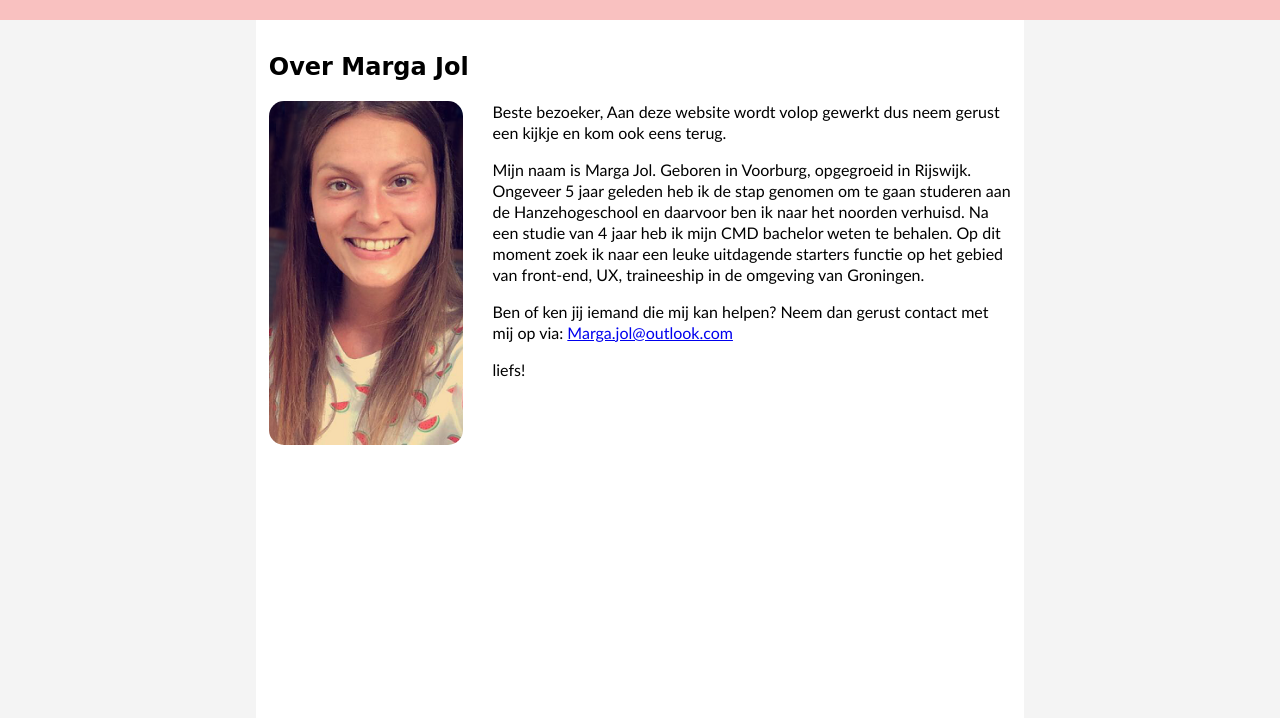
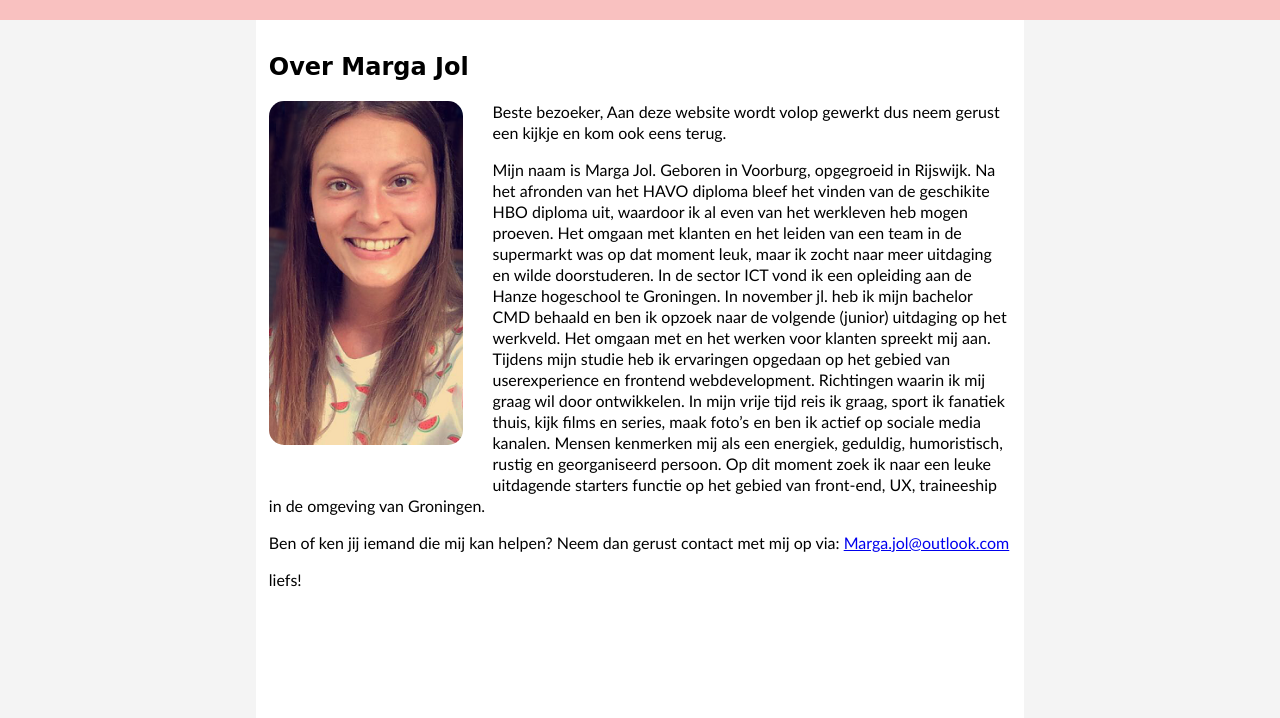
Before and after one commit to xmarga/xmarga.github.io, a plain HTML site: page index.html in a window 1280 px wide. Shown: the part 82-800 px from the top of the page. Drawn offline with Linux system fonts and the light colour scheme; a web font is replaced by a local one.

Commit message:
Add files via upload

```diff
--- a/index.html
+++ b/index.html
@@ -25,7 +25,7 @@
         <p><img src="img/profielfoto.png">
         Beste bezoeker,
         Aan deze website wordt volop gewerkt dus neem gerust een kijkje en kom ook eens terug.</p>
-        <p> Mijn naam is Marga Jol. Geboren in Voorburg, opgegroeid in Rijswijk. Ongeveer 5 jaar geleden heb ik de stap genomen om te gaan studeren aan de Hanzehogeschool en daarvoor ben ik naar het noorden verhuisd. Na een studie van 4 jaar heb ik mijn CMD bachelor weten te behalen. Op dit moment zoek ik naar een leuke uitdagende starters functie op het gebied van front-end, UX, traineeship in de omgeving van Groningen.</p>
+        <p> Mijn naam is Marga Jol. Geboren in Voorburg, opgegroeid in Rijswijk. Na het afronden van het HAVO diploma bleef het vinden van de geschikite HBO diploma uit, waardoor ik al even van het werkleven heb mogen proeven. Het omgaan met klanten en het leiden van een team in de supermarkt was op dat moment leuk, maar ik zocht naar meer uitdaging en wilde doorstuderen. In de sector ICT vond ik een opleiding aan de Hanze hogeschool te Groningen. In november jl. heb ik mijn bachelor CMD behaald en ben ik opzoek naar de volgende (junior) uitdaging op het werkveld. Het omgaan met en het werken voor klanten spreekt mij aan. Tijdens mijn studie heb ik ervaringen opgedaan op het gebied van userexperience en frontend webdevelopment. Richtingen waarin ik mij graag wil door ontwikkelen. In mijn vrije tijd reis ik graag, sport ik fanatiek thuis, kijk films en series, maak foto’s en ben ik actief op sociale media kanalen. Mensen kenmerken mij als een energiek, geduldig, humoristisch, rustig en georganiseerd persoon. Op dit moment zoek ik naar een leuke uitdagende starters functie op het gebied van front-end, UX, traineeship in de omgeving van Groningen.</p>
         <p>Ben of ken jij iemand die mij kan helpen? Neem dan gerust contact met mij op via: <a href="mailto: marga.jol@outlook.com">Marga.jol@outlook.com</a></p>
 
         <p>liefs!</p>
```
